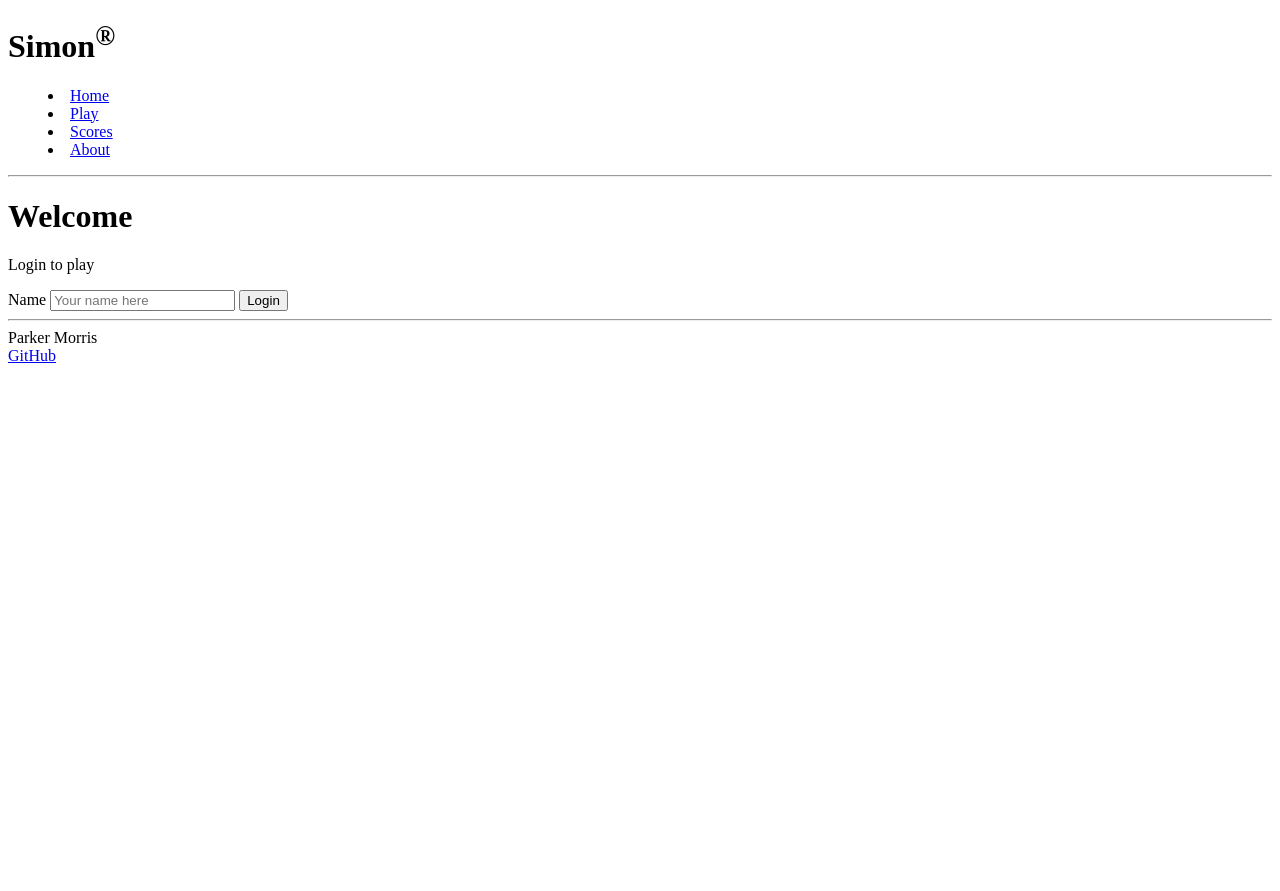
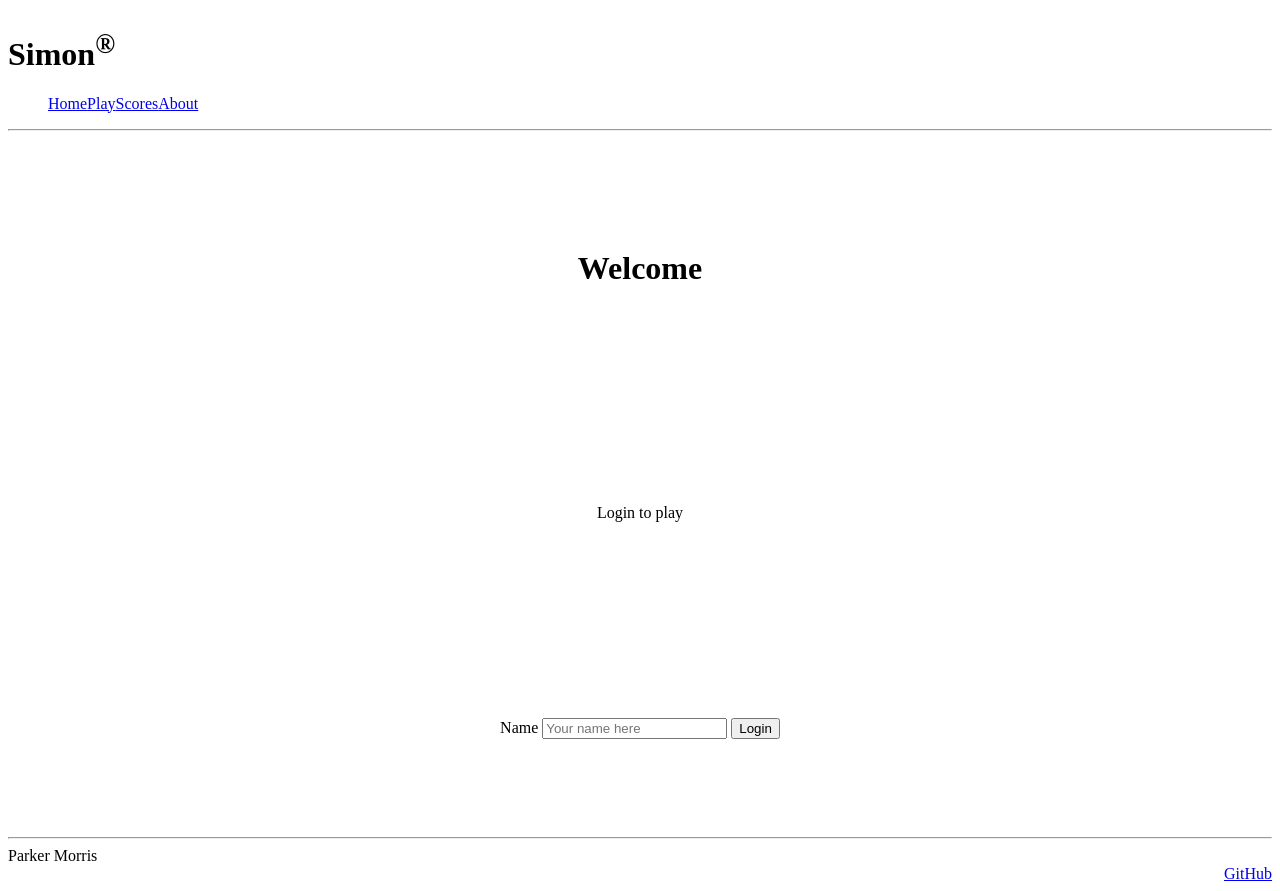
Before and after one commit to ParkerMorris11/simon, a plain HTML site: page index.html in a window 1280 px wide. Before the commit the page ends 800 px from the top, so only its background shows below. Drawn offline with Linux system fonts and the light colour scheme.

Commit message:
CSS Link Element

```diff
--- a/index.html
+++ b/index.html
@@ -6,6 +6,10 @@
     <meta name="viewport" content="width=device-width, initial-scale=1.0" />
     <title>Simon</title>
     <link rel="icon" href="favicon.ico" />
+
+    <link rel="stylesheet" href="main.css" />
+
+
   </head>
   <body>
 
```
Also changed, not shown: about.html (+3 -0 lines), play.html (+3 -0 lines), scores.html (+3 -0 lines), main.css (line endings or trailing spaces).
